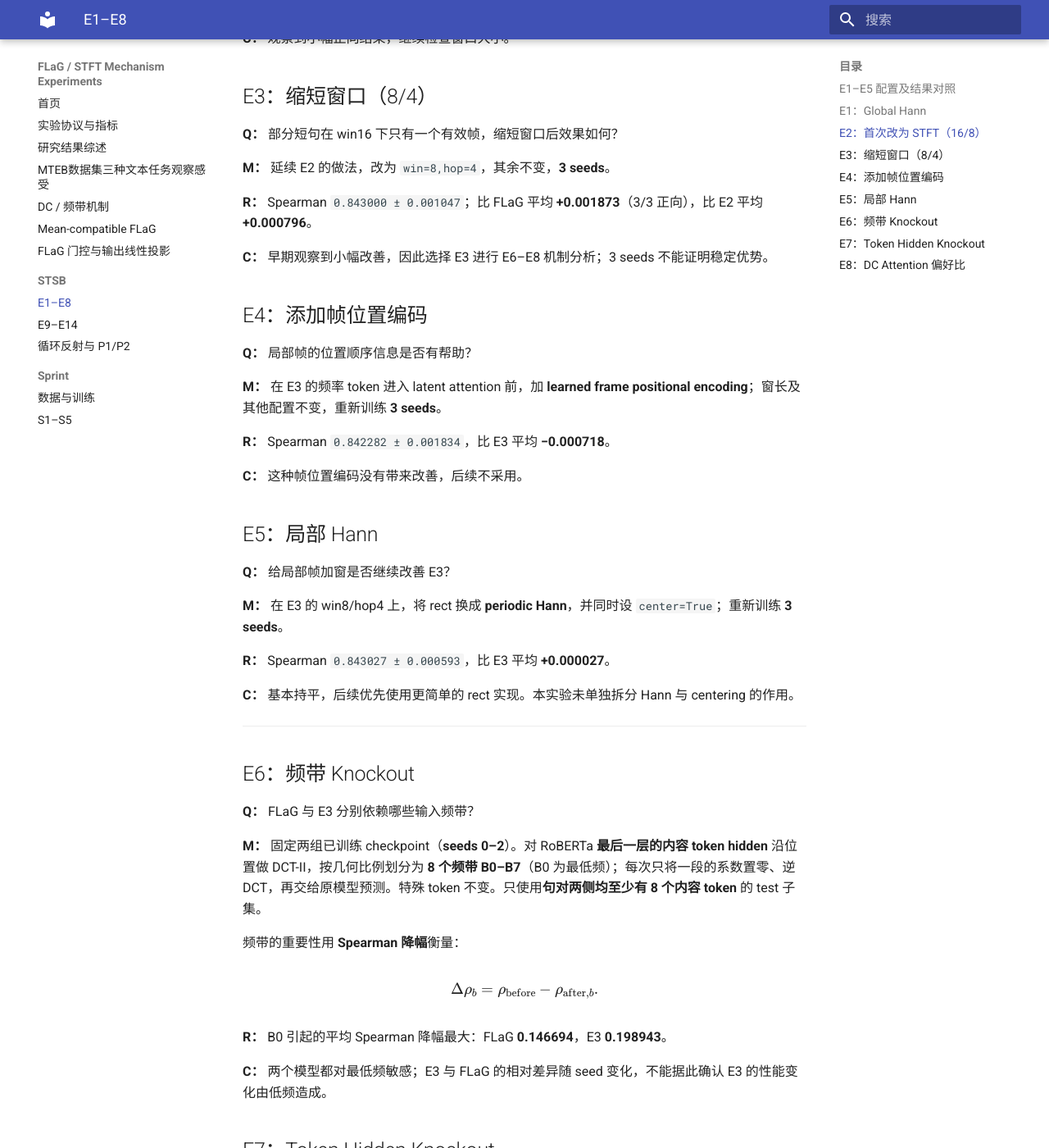
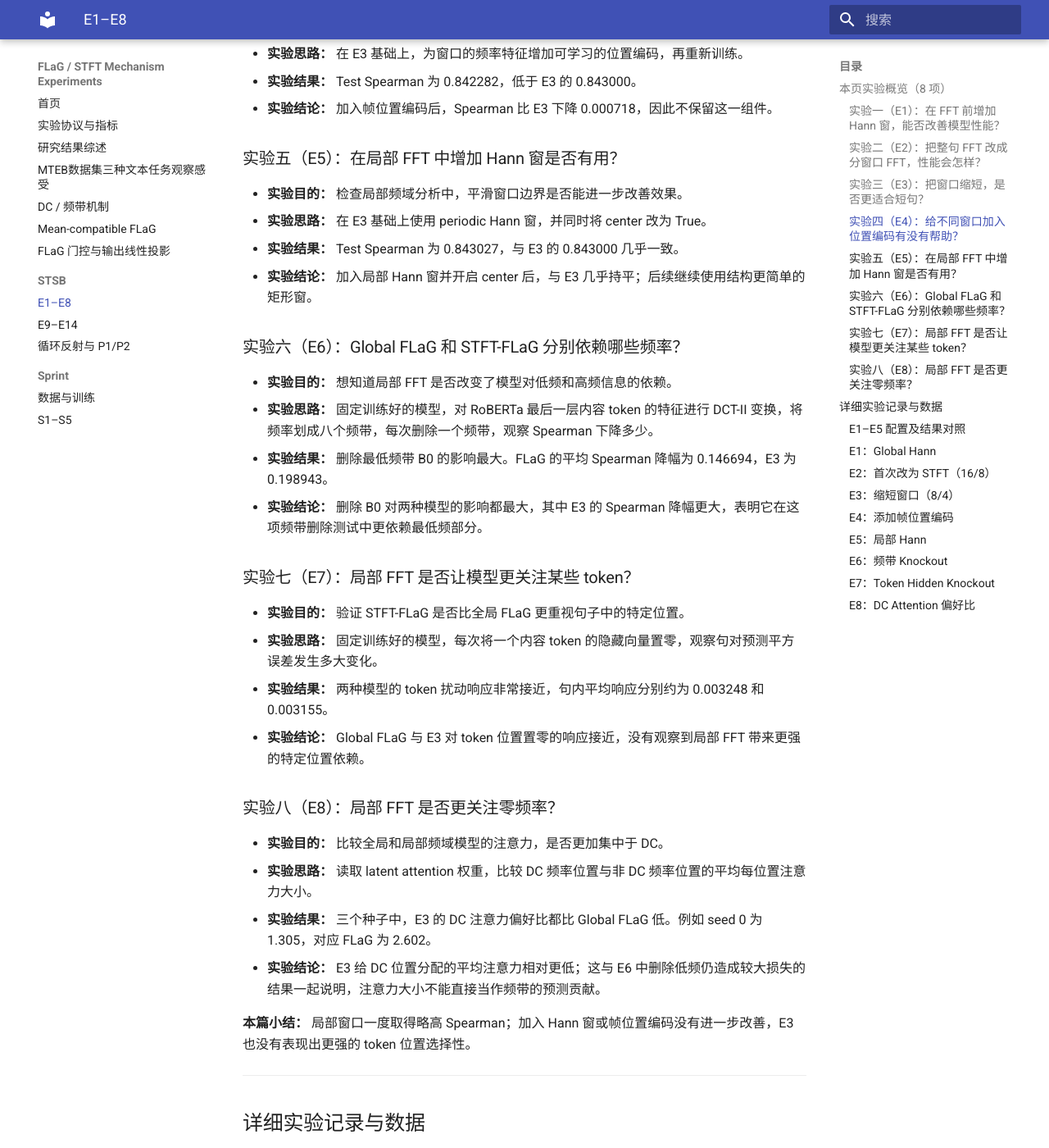
Before and after one commit to lumoswwr/FLaG-STFT-Notes, an MkDocs documentation site: the page built from docs/stsb/01-experiments.md, in a window 1280 px wide and 1400 px high, scrolled down 1291 px. Shown: the whole window at 82% size. Built offline with MkDocs 1.6.1 and Material for MkDocs 9.7.7, drawn with Linux system fonts in a browser that asks for light colours; some of the changed text lies outside the part shown.

Commit message:
Add approved 8-experiment plain-language overview while preserving detailed # STSB：E1–E8 results

```diff
--- a/docs/stsb/01-experiments.md
+++ b/docs/stsb/01-experiments.md
@@ -1,8 +1,78 @@
-# STSB：E1–E8
+# STSB：从全局 FFT 改为局部 STFT
+
+> **先看实验概览**：下面逐项说明实验目的、做法、结果和结论。需要复查具体配置、原始指标及计算方法时，再阅读后面的详细实验记录。不同实验的 test、validation 与随机种子信息以详细记录为准。
+
+## 本页实验概览（8 项）
+
+**对应文件：** `docs/stsb/01-experiments.md`
+
+先尝试改变 FFT 的处理方式和窗口，再检查两种模型依赖哪些频率、token 位置以及注意力位置。早期小幅性能提升推动了后续实验，但低频依赖和注意力分配并不等同。
+
+### 实验一（E1）：在 FFT 前增加 Hann 窗，能否改善模型性能？
+
+- **实验目的：** 尝试减小序列两端带来的频谱边界影响，看看能否提高 STSB 的句子相似度预测能力。
+- **实验思路：** 保留原始 Global FLaG，在 FFT 前对有效 token 特征乘上 Hann 窗函数，再用三个随机种子重新训练。
+- **实验结果：** Test Spearman 从 FLaG 的 0.841128 降至 0.837019。
+- **实验结论：** 在本次 STSB 对照中，全局 Hann 加窗使 Spearman 下降 0.004109；后续不采用这一加窗方案。
+
+### 实验二（E2）：把整句 FFT 改成分窗口 FFT，性能会怎样？
+
+- **实验目的：** 验证 STFT 这种局部频域处理方式，是否比原始整句 FFT 更适合句子表示。
+- **实验思路：** 将句子划分为长度 16、步长 8 的窗口，每两个相邻窗口重叠 8 个 token。所有窗口共同生成一个句级 Gate，再分别进行频域处理和重建。
+- **实验结果：** Test Spearman 为 0.842204，比原始 FLaG 高 0.001076，三个种子中两个更好。
+- **实验结论：** 16/8 的局部 FFT 比原始全局 FFT 小幅提高 Spearman，因此继续测试更短的窗口。
+
+### 实验三（E3）：把窗口缩短，是否更适合短句？
+
+- **实验目的：** 检查更短的局部窗口是否适合 STSB 中长度有限的句子。
+- **实验思路：** 将窗口长度改为 8，步长改为 4，其他设置保持一致。
+- **实验结果：** Test Spearman 达到 0.843000，比原始 FLaG 高 0.001873，三个种子全部正向。
+- **实验结论：** 8/4 窗口在这组 STSB 实验中取得较高 Spearman，后续以 E3 为局部模型进行机制分析。
+
+### 实验四（E4）：给不同窗口加入位置编码有没有帮助？
+
+- **实验目的：** STFT 将句子拆成多个窗口，想验证显式告诉模型“每个窗口位于句子的什么位置”是否有价值。
+- **实验思路：** 在 E3 基础上，为窗口的频率特征增加可学习的位置编码，再重新训练。
+- **实验结果：** Test Spearman 为 0.842282，低于 E3 的 0.843000。
+- **实验结论：** 加入帧位置编码后，Spearman 比 E3 下降 0.000718，因此不保留这一组件。
+
+### 实验五（E5）：在局部 FFT 中增加 Hann 窗是否有用？
+
+- **实验目的：** 检查局部频域分析中，平滑窗口边界是否能进一步改善效果。
+- **实验思路：** 在 E3 基础上使用 periodic Hann 窗，并同时将 center 改为 True。
+- **实验结果：** Test Spearman 为 0.843027，与 E3 的 0.843000 几乎一致。
+- **实验结论：** 加入局部 Hann 窗并开启 center 后，与 E3 几乎持平；后续继续使用结构更简单的矩形窗。
+
+### 实验六（E6）：Global FLaG 和 STFT-FLaG 分别依赖哪些频率？
+
+- **实验目的：** 想知道局部 FFT 是否改变了模型对低频和高频信息的依赖。
+- **实验思路：** 固定训练好的模型，对 RoBERTa 最后一层内容 token 的特征进行 DCT-II 变换，将频率划成八个频带，每次删除一个频带，观察 Spearman 下降多少。
+- **实验结果：** 删除最低频带 B0 的影响最大。FLaG 的平均 Spearman 降幅为 0.146694，E3 为 0.198943。
+- **实验结论：** 删除 B0 对两种模型的影响都最大，其中 E3 的 Spearman 降幅更大，表明它在这项频带删除测试中更依赖最低频部分。
+
+### 实验七（E7）：局部 FFT 是否让模型更关注某些 token？
+
+- **实验目的：** 验证 STFT-FLaG 是否比全局 FLaG 更重视句子中的特定位置。
+- **实验思路：** 固定训练好的模型，每次将一个内容 token 的隐藏向量置零，观察句对预测平方误差发生多大变化。
+- **实验结果：** 两种模型的 token 扰动响应非常接近，句内平均响应分别约为 0.003248 和 0.003155。
+- **实验结论：** Global FLaG 与 E3 对 token 位置置零的响应接近，没有观察到局部 FFT 带来更强的特定位置依赖。
+
+### 实验八（E8）：局部 FFT 是否更关注零频率？
+
+- **实验目的：** 比较全局和局部频域模型的注意力，是否更加集中于 DC。
+- **实验思路：** 读取 latent attention 权重，比较 DC 频率位置与非 DC 频率位置的平均每位置注意力大小。
+- **实验结果：** 三个种子中，E3 的 DC 注意力偏好比都比 Global FLaG 低。例如 seed 0 为 1.305，对应 FLaG 为 2.602。
+- **实验结论：** E3 给 DC 位置分配的平均注意力相对更低；这与 E6 中删除低频仍造成较大损失的结果一起说明，注意力大小不能直接当作频带的预测贡献。
+
+**本篇小结：** 局部窗口一度取得略高 Spearman；加入 Hann 窗或帧位置编码没有进一步改善，E3 也没有表现出更强的 token 位置选择性。
+
+---
+
+## 详细实验记录与数据
 
 本页使用 **STSB**。E1–E5 重新训练，使用 **seeds 0、1、2**，结果为 **test Spearman / Pearson（mean ± std）**；E6–E8 则使用这些 seed 的**已训练 FLaG/E3 checkpoint** 做分析，不重新训练。共同配置见[实验设置](../methods.md)。
 
-## E1–E5 配置及结果对照
+### E1–E5 配置及结果对照
 
 除表内变化，统一采用 **dropout=0、post-pool Norm=True**，8 latents、4 heads、3 epochs。
 
@@ -17,7 +87,7 @@
 
 E2/E3 使用 `center=False`，均只生成**一个句级 gate**；E5 **同时改变了窗函数与 center 设置**，不能将变化单独归因于 Hann。
 
-## E1：Global Hann
+### E1：Global Hann
 
 **Q：** global FFT 前加 Hann，能否减轻边界影响并改善性能？
 
@@ -27,7 +97,7 @@ E2/E3 使用 `center=False`，均只生成**一个句级 gate**；E5 **同时改
 
 **C：** 未改善性能，但不能据此排除频谱泄漏，因为加窗同时减弱了边界 token 的输入。
 
-## E2：首次改为 STFT（16/8）
+### E2：首次改为 STFT（16/8）
 
 **Q：** 把整句 FFT 换成局部 STFT 是否改善结果？
 
@@ -37,7 +107,7 @@ E2/E3 使用 `center=False`，均只生成**一个句级 gate**；E5 **同时改
 
 **C：** 观察到小幅正向结果，继续检查窗口大小。
 
-## E3：缩短窗口（8/4）
+### E3：缩短窗口（8/4）
 
 **Q：** 部分短句在 win16 下只有一个有效帧，缩短窗口后效果如何？
 
@@ -47,7 +117,7 @@ E2/E3 使用 `center=False`，均只生成**一个句级 gate**；E5 **同时改
 
 **C：** 早期观察到小幅改善，因此选择 E3 进行 E6–E8 机制分析；3 seeds 不能证明稳定优势。
 
-## E4：添加帧位置编码
+### E4：添加帧位置编码
 
 **Q：** 局部帧的位置顺序信息是否有帮助？
 
@@ -57,7 +127,7 @@ E2/E3 使用 `center=False`，均只生成**一个句级 gate**；E5 **同时改
 
 **C：** 这种帧位置编码没有带来改善，后续不采用。
 
-## E5：局部 Hann
+### E5：局部 Hann
 
 **Q：** 给局部帧加窗是否继续改善 E3？
 
@@ -69,7 +139,7 @@ E2/E3 使用 `center=False`，均只生成**一个句级 gate**；E5 **同时改
 
 ---
 
-## E6：频带 Knockout
+### E6：频带 Knockout
 
 **Q：** FLaG 与 E3 分别依赖哪些输入频带？
 
@@ -85,7 +155,7 @@ $$
 
 **C：** 两个模型都对最低频敏感；E3 与 FLaG 的相对差异随 seed 变化，不能据此确认 E3 的性能变化由低频造成。
 
-## E7：Token Hidden Knockout
+### E7：Token Hidden Knockout
 
 **Q：** E3 是否对特定 token 位置更敏感？
 
@@ -109,7 +179,7 @@ $$
 
 **C：** 两组的 token 位置响应接近，没有观察到 E3 更强的位置选择性。
 
-## E8：DC Attention 偏好比
+### E8：DC Attention 偏好比
 
 **Q：** E3 是否比 global FLaG 更偏向 DC（零频）？
 
```
